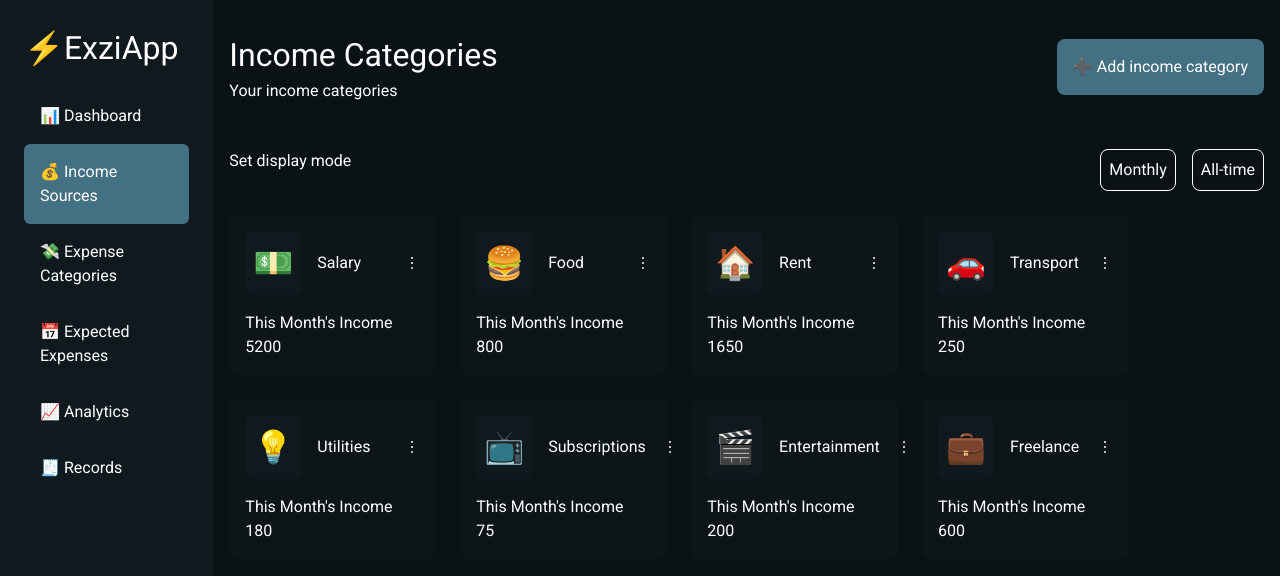
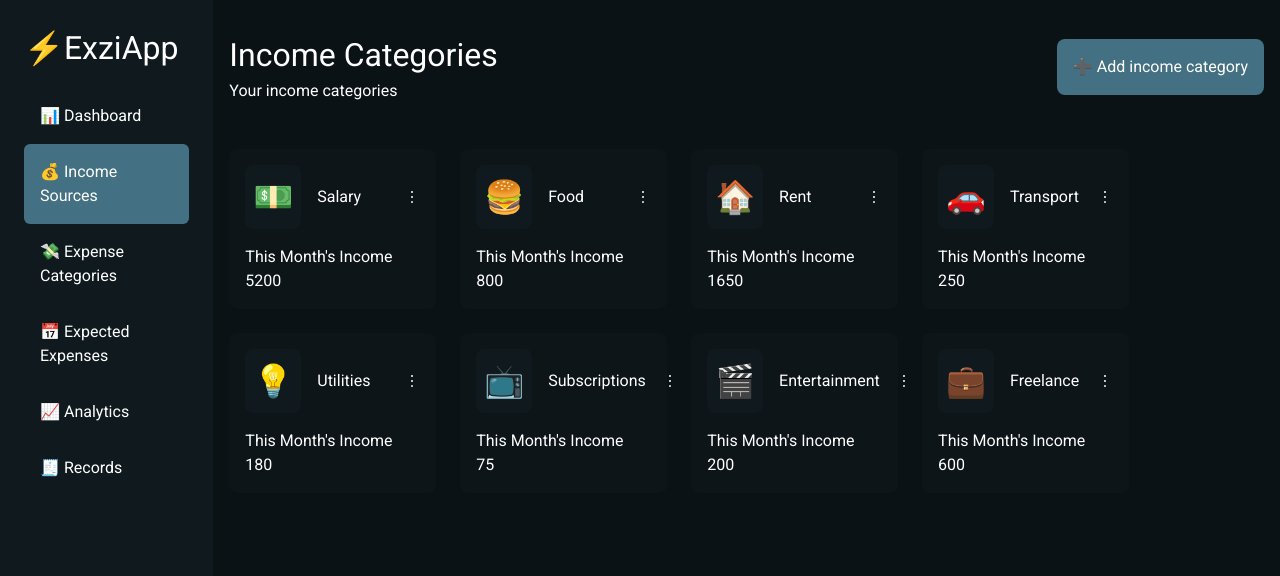
Before and after one commit to Errol-Anthony-Jano/SoftEnggProject, a React (Vite) app in the folder ExziApp/: page /income_categories in a window 1280 px wide. Shown: the top 576 px of the page. Built offline with nearby package versions, Linux system fonts and the light colour scheme.

Commit message:
Minor visual changes

```diff
--- a/ExziApp/src/pages/AnalyticsContent.jsx
+++ b/ExziApp/src/pages/AnalyticsContent.jsx
@@ -1,16 +1,15 @@
 import { TabGroup, TabPanels, TabList, Tab, TabPanel } from '@headlessui/react'
 import ExpensePieChart from '../components/charts/ExpensePieChart.jsx'
-import IncomeGraph from '../components/charts/IncomeGraph.jsx'
 import IncomePieChart from '../components/charts/IncomePieChart.jsx'
+import DailyIncomeExpenseGraph from '../components/charts/DailyIncomeExpenseGraph.jsx'
 
 const AnalyticsContent = () => {
     return (
         <TabGroup defaultIndex={0} as="div" className="h-full w-full p-4 flex flex-col gap-4">
             <TabList as="div" className="w-full h-[10%] bg-[#18272e] p-2 rounded-lg">
-                <Tab className="h-full w-1/4 rounded-lg data-[selected]:bg-[#adc9d4] data-[selected]:text-black transition duration-300 ease-in-out">Monthly Income Breakdown</Tab>
-                <Tab className="h-full w-1/4 rounded-lg data-[selected]:bg-[#adc9d4] data-[selected]:text-black transition duration-300 ease-in-out">Monthly Expense Breakdown</Tab>
-                <Tab className="h-full w-1/4 rounded-lg data-[selected]:bg-[#adc9d4] data-[selected]:text-black transition duration-300 ease-in-out">Daily Income Graph</Tab>
-                <Tab className="h-full w-1/4 rounded-lg data-[selected]:bg-[#adc9d4] data-[selected]:text-black transition duration-300 ease-in-out">Daily Expenses Graph</Tab>
+                <Tab className="h-full w-1/3 rounded-lg data-[selected]:bg-[#adc9d4] data-[selected]:text-black transition duration-300 ease-in-out">Monthly Income Breakdown</Tab>
+                <Tab className="h-full w-1/3 rounded-lg data-[selected]:bg-[#adc9d4] data-[selected]:text-black transition duration-300 ease-in-out">Monthly Expense Breakdown</Tab>
+                <Tab className="h-full w-1/3 rounded-lg data-[selected]:bg-[#adc9d4] data-[selected]:text-black transition duration-300 ease-in-out">Income vs Expense Graph</Tab>
             </TabList>
             <TabPanels as="div" className="h-[90%]">
                 <TabPanel as="div" className="h-full">
@@ -20,10 +19,7 @@ const AnalyticsContent = () => {
                     <ExpensePieChart />
                 </TabPanel>
                 <TabPanel as="div" className="h-full">
-                    <IncomeGraph />
-                </TabPanel>
-                <TabPanel as="div" className="h-full">
-                    <IncomeGraph />
+                    <DailyIncomeExpenseGraph />
                 </TabPanel>
             </TabPanels>
         </TabGroup>
--- a/ExziApp/src/pages/ExpectedExpenses.jsx
+++ b/ExziApp/src/pages/ExpectedExpenses.jsx
@@ -1,11 +1,9 @@
 import React, { createContext, useCallback, useEffect, useMemo, useState } from "react"
 import { useOutletContext } from 'react-router'
 import Button from "../components/Button.jsx"
-import AddExpectedExpenseForm from "../components/form_components/AddExpectedExpenseForm.jsx"
-import ExpectedExpenseCard from "../components/cards/ExpectedExpenseCard.jsx"
-import EditExpectedExpense from "../components/menus/EditExpectedExpense.jsx"
 import { ModalContext } from "../contexts/ModalContext.js"
 import TransactionForm from "../components/forms_general/TransactionForm.jsx"
+import ExpectedExpenseCard from "../components/cards/ExpectedExpenseCard.jsx"
 
 const expected_expenses = [
   {
@@ -105,7 +103,7 @@ const ExpectedExpenses = () => {
     return (
         <main className="h-full w-full overflow-y-scroll">
             <div className="h-[10%] w-full p-8 sticky top-0 bg-[#0b1215] z-[20]">
-                <div className="grid gap-4 grid-cols-6 grid-rows-1 w-[90%]">
+                <div className="grid gap-4 grid-cols-6 grid-rows-1 w-[80%]">
                     <h3 className="col-start-1 col-end-2">Name</h3>
                     <h3 className="col-start-2 col-end-3">Amount</h3>
                     <h3 className="col-start-3 col-end-4">Deadline</h3>
--- a/ExziApp/src/pages/ExpenseCategories.jsx
+++ b/ExziApp/src/pages/ExpenseCategories.jsx
@@ -92,13 +92,6 @@ const ExpenseCategories = () => {
 
     return (
         <main className="flex flex-wrap gap-6 p-4">
-          <div className="w-full flex justify-between">
-            <p>Set display mode</p>
-            <div className="flex gap-4">
-              <button className="p-2 border border-white rounded-lg" onClick={() => toggleMode('monthly')}>Monthly</button>
-              <button className="p-2 border border-white rounded-lg" onClick={() => toggleMode('all-time')}>All-time</button>
-            </div>
-          </div>
             {categories.map((category) => (
                 <BaseCard
                     key={category.key}
--- a/ExziApp/src/pages/IncomeCategories.jsx
+++ b/ExziApp/src/pages/IncomeCategories.jsx
@@ -89,13 +89,6 @@ const IncomeCategories = () => {
 
     return (
         <main className="flex flex-wrap gap-6 p-4">
-          <div className="w-full flex justify-between">
-            <p>Set display mode</p>
-            <div className="flex gap-4">
-              <button className="p-2 border border-white rounded-lg" onClick={() => toggleMode('monthly')}>Monthly</button>
-              <button className="p-2 border border-white rounded-lg" onClick={() => toggleMode('all-time')}>All-time</button>
-            </div>
-          </div>
             {categories.map((category) => (
                 <BaseCard
                     key={category.id}
```
